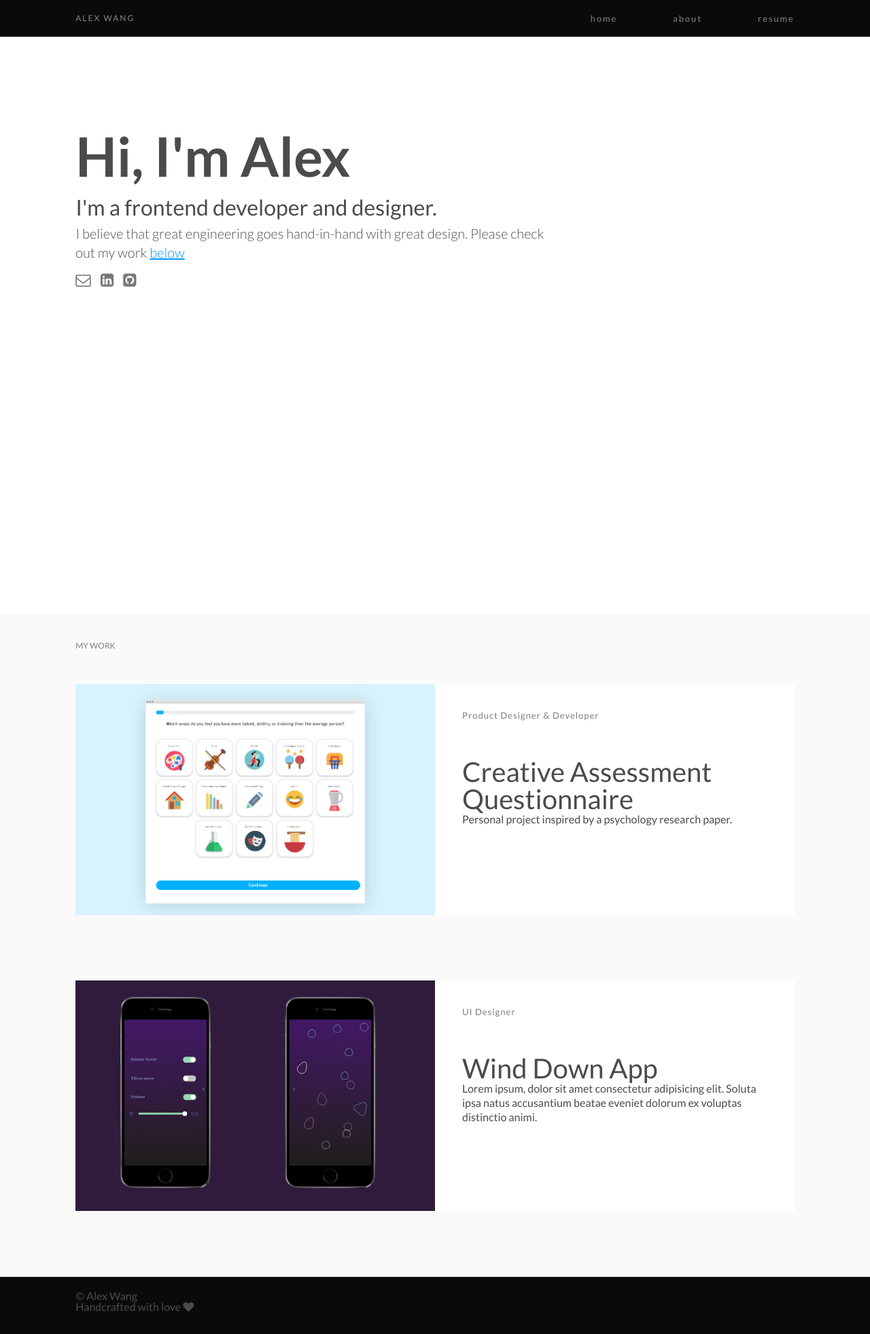
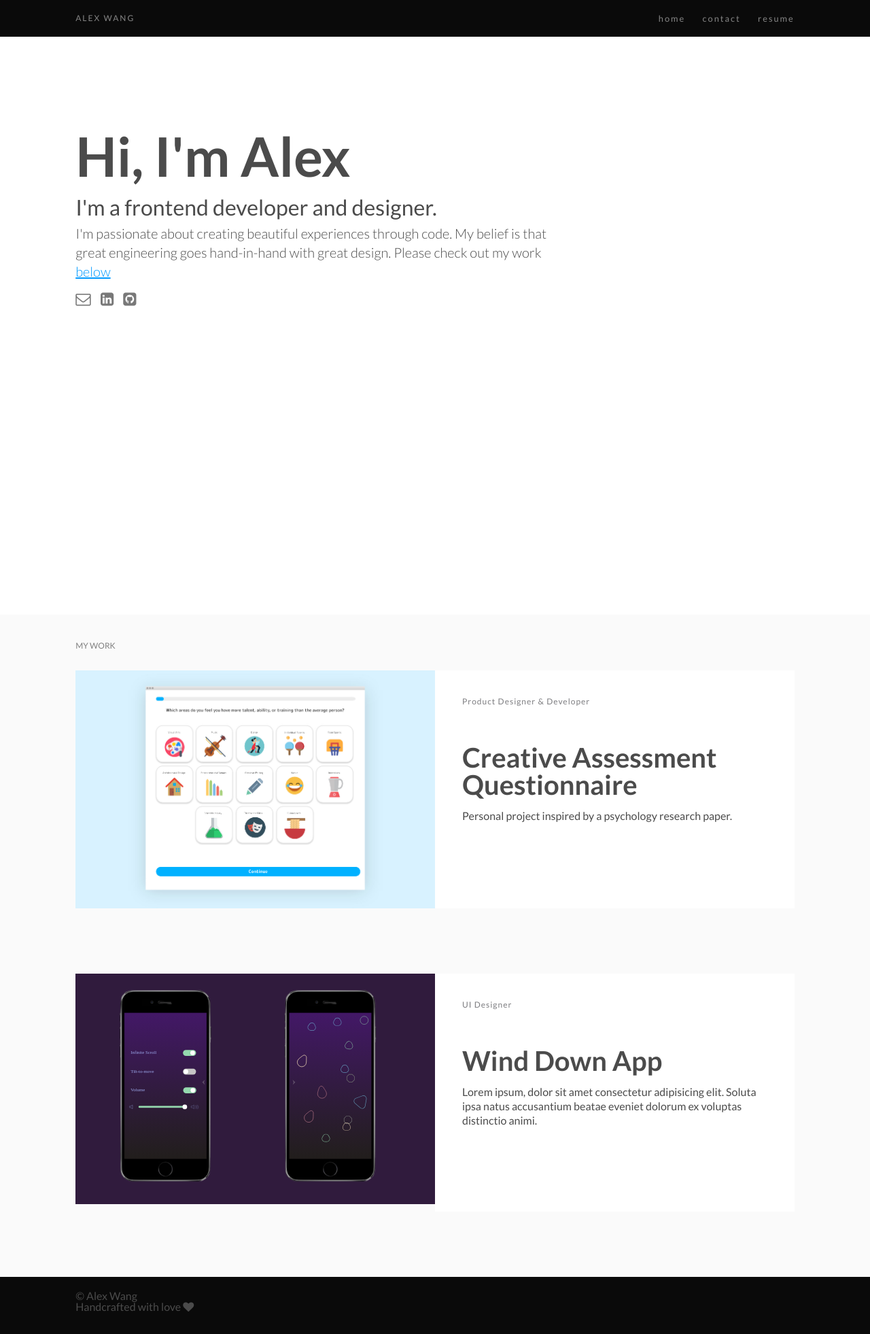
Before and after one commit to awanger/awanger.github.io, a Jekyll site: the page built from index.html, in a window 1280 px wide. Shown: the whole page at 68% size. Built offline with Jekyll 4.4.1, drawn with Linux system fonts in a browser that asks for light colours.

Commit message:
Add various cosmetic changes

```diff
--- a/_includes/header.html
+++ b/_includes/header.html
@@ -6,7 +6,7 @@
       <input type="checkbox" id="toggle">
       <ul class="nav-list">
         <li class="nav-link"><a href={% link index.html %}>home</a></li>
-        <li class="nav-link"><a href="#">about</a></li>
+        <li class="nav-link"><a href="#">contact</a></li>
         <li class="nav-link"><a href="#">resume</a></li>
       </ul>
     </nav>
--- a/assets/css/custom.css
+++ b/assets/css/custom.css
@@ -17,6 +17,7 @@ a {
 
 p {
     line-height: 1.3rem;
+    font-size: 1rem;
 }
 
 .container {
@@ -47,13 +48,13 @@ header {
 .nav-link {
     text-transform: lowercase;
     font-size: 0.8rem;
-    margin-bottom: 10px;
+    margin-bottom: 12px;
 }
 
 .nav-link > a {
     color: #fff;
     opacity: 0.5;
-    transition: opacity 0.2s ease;
+    transition: opacity 0.1s ease;
     letter-spacing: 2px;
 }
 
@@ -75,7 +76,7 @@ header {
 
 .hamburger {
     position: absolute;
-    top: 12px;
+    top: 16px;
     right: 10px;
     font-size: 24px;
     color: #fff;
@@ -113,7 +114,7 @@ header {
     .nav-list {
         display: flex;
         justify-content: space-between;
-        width: 300px;
+        width: 200px;
         padding: 0;
     }
 
@@ -202,7 +203,7 @@ header {
     color: grey;
     text-transform: uppercase;
     padding-top: 40px;
-    margin-bottom: 50px;
+    margin-bottom: 30px;
 }
 
 
@@ -212,7 +213,7 @@ header {
 
 .project-container {
     margin-bottom: 6em;
-    height: 340px;
+    height: 350px;
     transition: all 0.5s ease;
     display: flex;
 } @media screen and (max-width: 575px) {
@@ -231,13 +232,13 @@ header {
 
 .project-title {
     font-size: 40px;
-    /* font-weight: 800; */
+    margin-bottom: 1rem;
+    font-weight: 550;
 } @media screen and (max-width: 575px) {
     .project-title {
         font-size: 24px;
     }
 }
-
 
 .project-preview {
     flex-basis: 50%;
@@ -251,7 +252,7 @@ header {
 
 .subtitle {
     color: #7D7D80;
-    font-size: 13px;
+    font-size: 0.75rem;
     letter-spacing: 1px;
     margin-bottom: 56px;
 } @media screen and (max-width: 575px) {
@@ -287,8 +288,12 @@ header {
 }
 
 .text-container {
-    max-width: 600px;
+    max-width: 750px;
     margin: 3em auto;
+}
+
+.project-text {
+    line-height: 23px;
 }
 
 .image-container {
--- a/index.html
+++ b/index.html
@@ -10,7 +10,8 @@ permalink: /
         I'm a frontend developer and designer.
       </h2>
       <p class="blurb">
-        I believe that great engineering goes hand-in-hand with great design.
+        I'm passionate about creating beautiful experiences through code.
+        My belief is that great engineering goes hand-in-hand with great design.
         Please check out my work <a href="#portfolio-content">below</a>
       </p>
     </div>
@@ -32,7 +33,7 @@ permalink: /
         <div class="project-content">
           <div class="subtitle">Product Designer & Developer</div>
           <h1 class="project-title">Creative Assessment Questionnaire</h1>
-          <p class="d-none d-sm-block">Personal project inspired by a psychology research paper.</p>
+          <p>Personal project inspired by a psychology research paper.</p>
         </div>
       </div>
     </a>
@@ -44,7 +45,7 @@ permalink: /
         <div class="project-content fit-parent">
           <div class="subtitle">UI Designer</div>
           <h1 class="project-title">Wind Down App</h1>
-          <p class="d-none d-sm-block">Lorem ipsum, dolor sit amet consectetur adipisicing elit.
+          <p>Lorem ipsum, dolor sit amet consectetur adipisicing elit.
             Soluta ipsa natus accusantium beatae eveniet dolorum ex voluptas distinctio animi.
           </p>
         </div>
--- a/projects/caq.html
+++ b/projects/caq.html
@@ -9,7 +9,7 @@ permalink: /projects/creative-achievement-questionnaire
     </div>
     <div class="text-container">
       <div class="subheading">Role</div>
-      <div class="project-text">UI/UX Designer</div>
+      <div class="project-text">Designer & Developer</div>
     </div>
     <div class="text-container">
       <div class="subheading">Overview</div>
```
